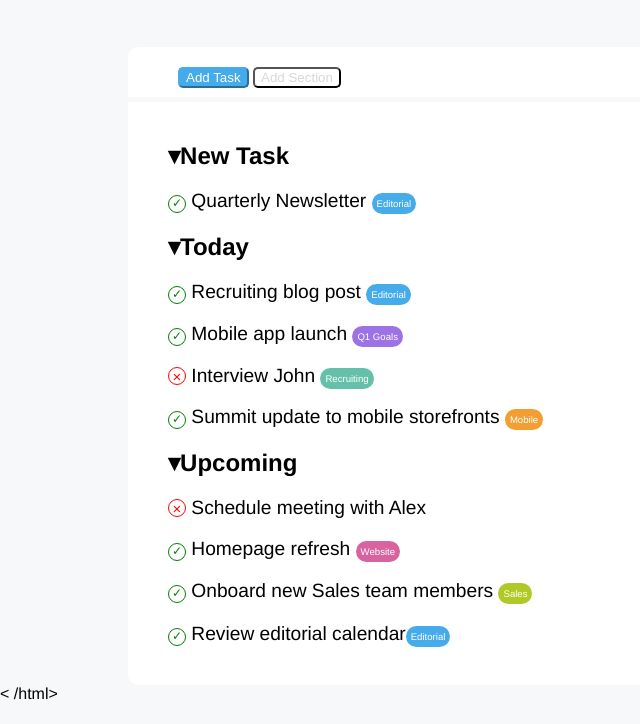
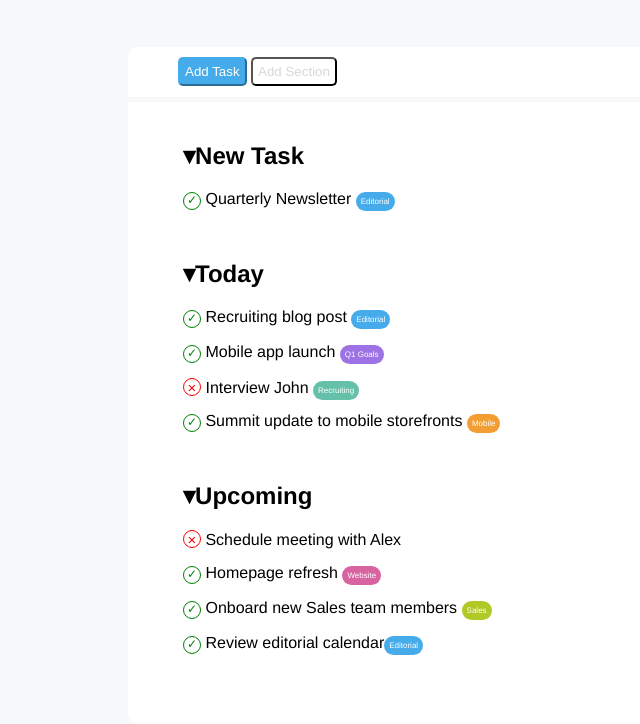
Before and after one commit to Nouali96/html-css-toboolist, a plain HTML site: page index.html in a window 1280 px wide. Shown: the part 93-817 px from the top of the page, without its empty margins (0-640 px from the left). Drawn offline with Linux system fonts and the light colour scheme.

Commit message:
Esercizio corretto

```diff
--- a/index.html
+++ b/index.html
@@ -23,10 +23,10 @@
 
         <!-- Inizio sezione button -->
         <div id="button-add">
-            <button id="button-task" >
+            <button class="button-task button" >
                 <span>Add Task</span>
             </button>
-            <button id="button-section">
+            <button class="button-section button">
                 <span>Add Section</span>
             </button>
         </div>
@@ -36,27 +36,43 @@
         <div id="container">
 
             <div id="task">
-                <h2>New Task</h2>
-                <p> <span class="done"></span> Quarterly Newsletter <span class="editorial item">Editorial</span></p>
+                <ul>
+                    <li>
+                        <h2>New Task</h2>
+                    </li>
+                        <ul>
+                            <li> <span class="done"></span> Quarterly Newsletter <span class="editorial item">Editorial</span></li>
+                        </ul>
+                </ul>
             </div>
 
             <div id="today">
-
-                <h2>Today</h2>
-                <p> <span class="done"></span> Recruiting blog post <span class="editorial item">Editorial</span></p>
-                <p> <span class="done"></span> Mobile app launch <span class="q1 item"> Q1 Goals</span></p>
-                <p> <span class="not-done"></span> Interview John <span class="recruiting item">Recruiting</span></p>
-                <p> <span class="done"></span> Summit update to mobile storefronts <span class="mobile item">Mobile</span></p>
+                <ul>
+                    <li>
+                        <h2>Today</h2>
+                    </li>
+                        <ul>
+                            <li> <span class="done"></span> Recruiting blog post <span class="editorial item">Editorial</span></li>
+                            <li> <span class="done"></span> Mobile app launch <span class="q1 item"> Q1 Goals</span></li>
+                            <li> <span class="not-done"></span> Interview John <span class="recruiting item">Recruiting</span></li>
+                            <li> <span class="done"></span> Summit update to mobile storefronts <span class="mobile item">Mobile</span></li>
+                        </ul>
+                </ul>
             </div>
 
             <div id="upcoming">
-                <h2>Upcoming</h2>
-                <p> <span class="not-done"></span> Schedule meeting with Alex</p>
-                <p> <span class="done"></span> Homepage refresh <span class="website item">Website</span></p>
-                <p> <span class="done"></span> Onboard new Sales team members <span class="sales item">Sales</span> </p>
-                <p> <span class="done"></span> Review editorial calendar<span class="editorial item">Editorial</span></p>
+                <ul>
+                    <li>
+                        <h2>Upcoming</h2>
+                    </li>
+                        <ul>
+                            <li> <span class="not-done"></span> Schedule meeting with Alex</li>
+                            <li> <span class="done"></span> Homepage refresh <span class="website item">Website</span></li>
+                            <li> <span class="done"></span> Onboard new Sales team members <span class="sales item">Sales</span> </li>
+                            <li> <span class="done"></span> Review editorial calendar<span class="editorial item">Editorial</span></li>
+                    </ul>
+                </ul>
             </div>
-
         </div>
 
         <!-- Fine sezione container -->
@@ -66,5 +82,5 @@
     <!-- Fine corpo -->
 
 </body>
-<
-    /html>
+
+</html>
--- a/style.css
+++ b/style.css
@@ -9,7 +9,6 @@ body{
 #header-logo {
     background-color: #FFF;
     height: 90px;
-    vertical-align: middle;
 }
 
 h1{
@@ -37,31 +36,44 @@ h1{
     border-top-right-radius: 10px;
 }
 
-#button-task{
+.button-task{
+    margin-top: 10px;
     margin-left: 50px;
-    margin-top: 20px;
     background-color: #45ABEA;
     border-radius: 5px;
     border-color: #45ABEA;
-
 }
 
-#button-task span{
+.button-task span{
     color: #FFF;
 }
 
-#button-section{
+.button-section{
     background-color: #FFF;
     border-radius: 5px;
 }
 
-#button-section span{
+.button-section span{
     color: #D3D8DC;
+}
+
+.button{
+    padding: 5px;
 }
 
     /* Fine sezione button */
 
     /* Inizio sezione container */
+
+ul{
+    list-style: none;
+    list-style-position: inside;
+    padding-left: 0;
+}
+
+li{
+    margin: 15px;
+}
 
 #container{
     background-color: #FFF;
@@ -137,6 +149,11 @@ h2::before{
     font-size: 1.2em;
 }
 
+#container>div{
+    margin-bottom: 50px;
+    display: block;
+}
+
     /* Fine sezione container */
 
 /* Fine sezione corpo */
```
